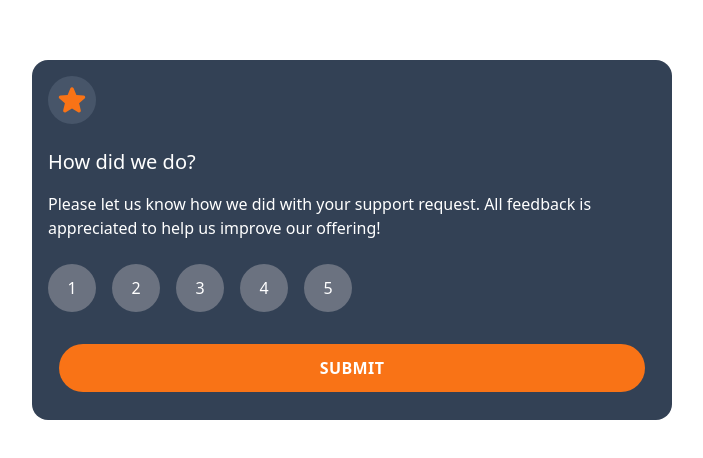
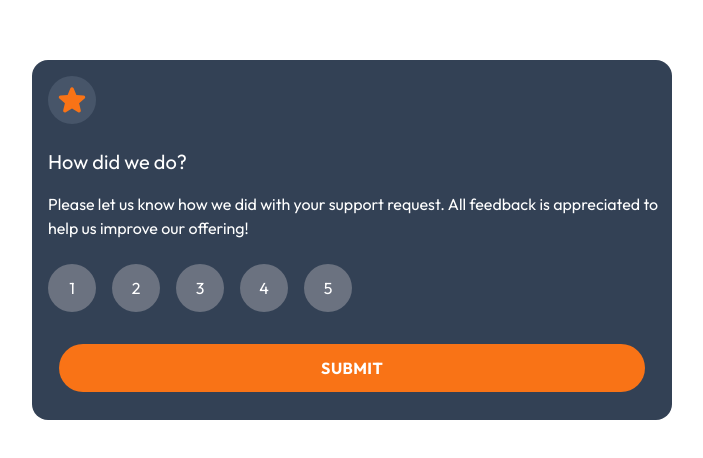
Before and after one commit to otilor/interactive-rating-component-frontend-mentor, a Next.js app: page / in a window 1280 px wide. Shown: the part 160-618 px from the top of the page, without its empty margins (288-991 px from the left). Built offline with nearby package versions, Linux system fonts and the light colour scheme.

Commit message:
add new font

```diff
--- a/styles/globals.css
+++ b/styles/globals.css
@@ -1,3 +1,5 @@
+@import url('https://fonts.googleapis.com/css2?family=Outfit:wght@400;700&display=swap');
+
 @tailwind base;
 @tailwind components;
 @tailwind utilities;
@@ -9,3 +11,7 @@
 .bg-to {
     background: hsl(216, 12%, 8%);
 }
+
+body {
+    font-family: 'Outfit', sans-serif;
+}
```
